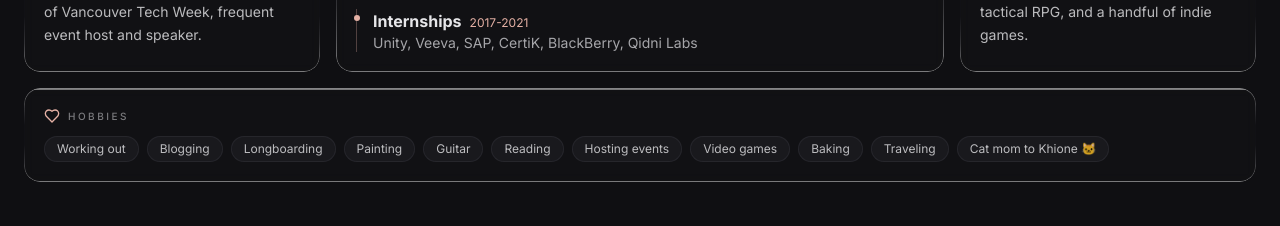
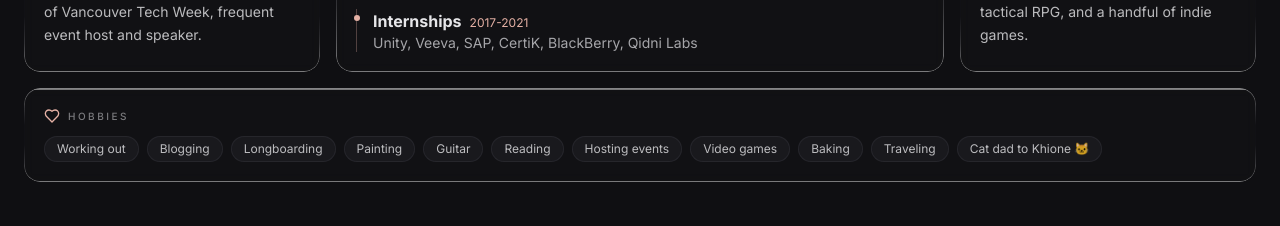
Before and after one commit to seykafu/seykafu-portfolio, a React (Vite) app: page /about in a window 1280 px wide. Shown: the part 1140-1366 px from the top of the page. Built offline with nearby package versions, Linux system fonts and the light colour scheme.

Commit message:
Fix hobby chip: cat dad, not cat mom
Co-Authored-By: Claude Fable 5 <noreply@anthropic.com>

```diff
--- a/src/components/about/ResumeSnapshot.tsx
+++ b/src/components/about/ResumeSnapshot.tsx
@@ -21,7 +21,7 @@ const hobbies = [
   'Video games',
   'Baking',
   'Traveling',
-  'Cat mom to Khione 🐱',
+  'Cat dad to Khione 🐱',
 ];
 
 const CardLabel = ({
```
